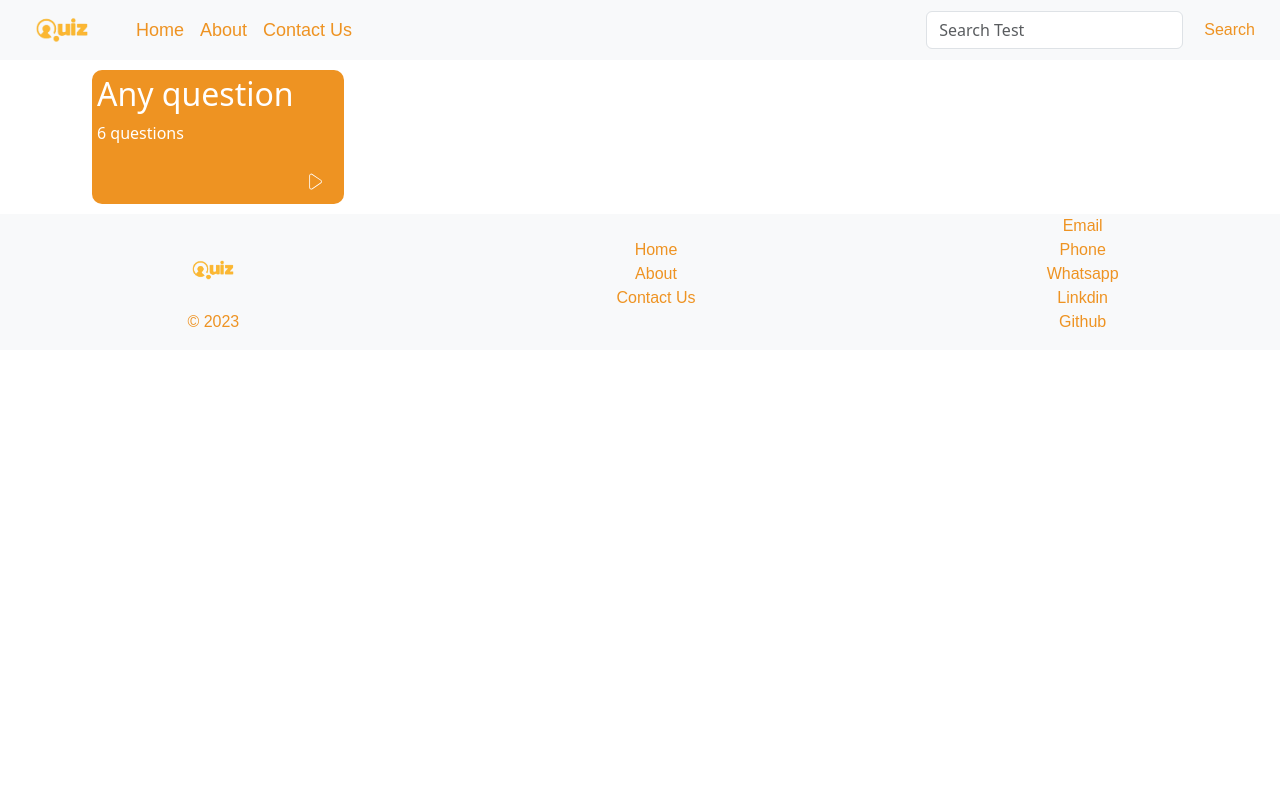
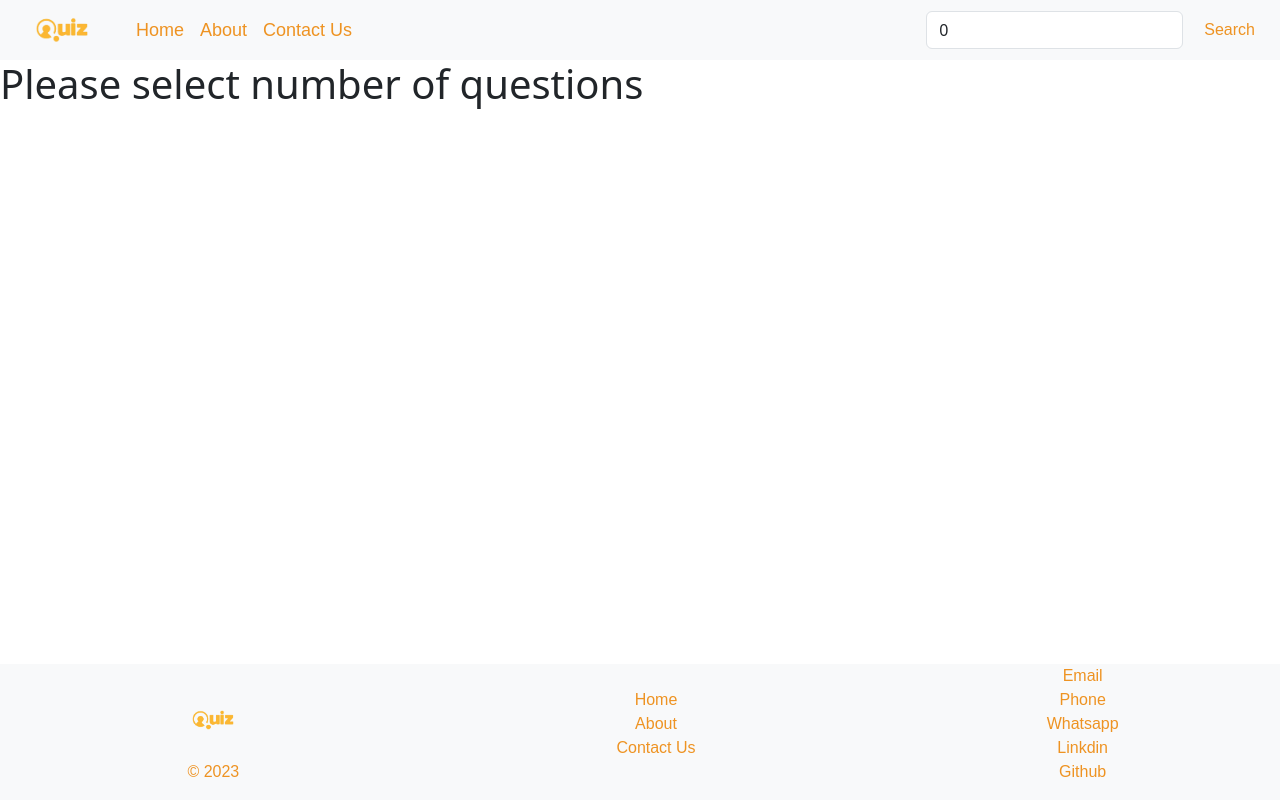
Before and after one commit to OussamaElm0/English-Quiz, a React (Create React App) app: page / in a window 1280 px wide. Built offline with nearby package versions, Linux system fonts and the light colour scheme; no server answers; a web font is replaced by a local one.

Commit message:
Setting the next question option's

```diff
--- a/src/components/App.jsx
+++ b/src/components/App.jsx
@@ -7,21 +7,18 @@ import Footer from './Footer';
 import About from '../pages/About';
 import Home from "../pages/Home";
 import NotFound from '../pages/NotFound';
-import TestPage from '../pages/TestPage';
 
 export default function App() {
-  const [searchValue, setSearchValue] = useState('')
-
+  const [numberTest, setNumberTest] = useState(0)
 
   return (
     <BrowserRouter>
-      <Header search={searchValue} changeValue={setSearchValue} />
+      <Header numberTest={numberTest} changeValue={setNumberTest} />
       <Routes>
-        <Route path='/'>
-          <Route index element={<Home />} />
+        <Route path="/">
+          <Route index element={<Home numberQuestions={numberTest} />} />
           <Route path="about" element={<About />} />
-          <Route path="test/:id" element={<TestPage />} />
-          <Route path='*' element={<NotFound />} />
+          <Route path="*" element={<NotFound />} />
         </Route>
       </Routes>
       <Footer />
--- a/src/components/Header.jsx
+++ b/src/components/Header.jsx
@@ -1,17 +1,18 @@
-import React from "react";
+import React, { useState } from "react";
 import { Link } from "react-router-dom";
 import "../styles/Header.css";
 
 export default function Header(props) {
-  const {search, changeValue} = props
+  const {numberTest, changeValue} = props
+  const [num, setNum] = useState(0)
 
   const handleClick = (e) => {
     e.preventDefault(e)
-    changeValue(search)
+    changeValue(num)
   }
   const handleChange = (e) => {
     const {target: {value}} = e
-    changeValue(value)
+    setNum(value)
   }
 
   return (
@@ -53,11 +54,10 @@ export default function Header(props) {
             <form class="d-flex" role="search">
               <input
                 class="form-control me-2"
-                type="search"
-                placeholder="Search Test"
-                aria-label="Search"
-                value={search}
+                type="number"
+                value={num}
                 onChange={(e) => handleChange(e)}
+                min={0}
               />
               <button class="btn" type="submit" onClick={(e) => handleClick(e)}>
                 Search
--- a/src/components/Test.jsx
+++ b/src/components/Test.jsx
@@ -1,21 +1,44 @@
-import React from 'react'
-import { CiPlay1 } from "react-icons/ci";
-import { Link, useParams } from 'react-router-dom';
+import React, { useState } from 'react'
 
 export default function Test(props) {
-    const {title, nbrOfQuestions, handleClick} = props
+    const {id, question, answers, rightAnswerId, updateScore, onNext} = props
+    const [answerSelected, setAnswerSelected] = useState("")
 
+    const handleClick = e => {
+      const {target: {value}} = e
+      setAnswerSelected(value)
+    }
+    const valideAnswer = () => {
+      updateScore( prev => {
+        return rightAnswerId === answerSelected ? prev + 1 : prev
+      })
+      onNext(prev => prev + 1)
+    }
 
     return (
       <>
         <div className="test">
-          <h2>{title}</h2>
-          <p>{nbrOfQuestions} questions</p>
-          <div className='play'>
-            <Link className="btn btn-quiz" to="test/2" >
-              <CiPlay1 className='play-icon' />
-            </Link>
+          <h1>{question}</h1>
+          <div className="answers">
+            {answers.map((a) => {
+              return (
+                <button
+                  key={a.idA}
+                  className="btn btn-quiz"
+                  onClick={(e) => handleClick(e)}
+                  value={a.idA}
+                >
+                  {a.answer}
+                </button>
+              );
+            })}
           </div>
+          <button
+            className="btn btn-next"
+            onClick={valideAnswer}
+          >
+            Next
+          </button>
         </div>
       </>
     );
--- a/src/components/Tests.jsx
+++ b/src/components/Tests.jsx
@@ -2,38 +2,59 @@ import React, { useEffect, useState } from 'react';
 import axios from 'axios';
 import Test from './Test';
 
-export default function Tests() {
+export default function Tests(props) {
+    const {nbrQst} = props
+    const [questions, setQuestions] = useState([])
+    const [score, setScore] = useState(0)
+    // const [currentQuestion, setCurrentQuestion] = useState(questions[questionIndex])
+    const [questionIndex, setIndex] = useState(0)
+    const [nextQuestion, setNextQuestion] = useState(false);
+    const API_URL = "http://localhost:4000/test?nbrQst=";
 
-    const [questions, setQuestions] = useState([
-      {
-        id: 1,
-        answers: [1,2,3,4,5,6],
-        question: "Any question"
+    const handleClick = () => {
+        setIndex(prev => prev + 1)
     }
-    ])
 
-    useEffect(async () => {
+    useEffect(() => {
+        const fetchQuestions = async () => {
             try {
-            const result = await axios.get("http://localhost:4000/1?select=20");
+                const result = await axios.get(`${API_URL}${nbrQst}`);
                 setQuestions(result.data)
-            console.log(questions);
             } catch (e) {
                 console.log(`Cannot make request: ${e.message}`);
             }
-        console.log(questions);
-    }, [])
+        }
+        fetchQuestions();
+        return () => {
+            setQuestions([]);
+        }
+    },[nbrQst])
+
+    useEffect(() => {
+        console.log(score);
+    },[score])
 
     return (
         <>
-        {questions.map(q => {
+            <div className='questions'>
+                {questions.map((qst, index) => {
+                    const {id, question, answers, rightAnswerId} = qst
                     return (
+                      <div style={{display: nextQuestion == index ? "block" : "none" }}>
                         <Test
-              nbrOfQuestions={q.answers.length}
-              title={q.question}
-              key={q.id}
+                          id={id}
+                          question={question}
+                          answers={answers}
+                          rightAnswerId={rightAnswerId}
+                          key={id}
+                          updateScore={setScore}
+                          onNext={setNextQuestion}
                         />
+                      </div>
                     );
                 })}
+
+            </div>
         </>
-    );
+    )
 }
--- a/src/pages/Home.jsx
+++ b/src/pages/Home.jsx
@@ -1,16 +1,16 @@
-import React, {useState, useEffect} from 'react';
-import axios from 'axios';
-import Tests from '../components/Tests';
-import "../styles/Home.css";
+import React from 'react'
+import Tests from '../components/Tests'
+import "../styles/Home.css"
 
-export default function Home() {
+export default function Home(props) {
+  const {numberQuestions} = props
 
-
-    return (
-      <>
-        <div className="container">
-          <Tests />
-        </div>
-      </>
-    );
+  return (
+    <div className='home-container'>
+      { numberQuestions === 0
+        ? <h1>Please select number of questions</h1>
+        : <Tests nbrQst={numberQuestions} />
+      }
+    </div>
+  )
 }
--- a/src/pages/TestPage.jsx
+++ /dev/null
@@ -1,13 +0,0 @@
-import React from 'react'
-import { useParams } from 'react-router-dom'
-
-export default function TestPage() {
-
-    const {id} = useParams()
-
-    return (
-        <>
-            Test num {id}
-        </>
-    )
-}
--- a/src/styles/Footer.css
+++ b/src/styles/Footer.css
@@ -4,7 +4,7 @@ footer {
     grid-template-rows: auto;
     font-family: var(--font);
     color: var(--orange);
-    position: relative;
+    position: absolute;
     bottom: 0;
     width: 100%;
     height: fit-content;
--- a/src/styles/Home.css
+++ b/src/styles/Home.css
@@ -13,17 +13,37 @@
     border-radius: 10px;
     padding: 5px;
     margin: 10px;
+    position: relative;
+    height: fit-content;
+    padding: 10px;
 }
-.play {
-    align-self: flex-end;
+.answers {
+    display: grid;
+    grid-template-columns: repeat(2,1fr);
+    grid-template-rows: repeat(2, 1fr);
+    gap: 10px;
+    position: relative;
+    top: 5px;
+    left: 30%;
 }
 .btn-quiz {
+    color: var(--orange);
+    background-color: var(--white);
+    grid-column: span 1;
+}
+.questions {
+    position: relative;
+    height: 25rem;
+}
+.btn-next {
+    position: relative;
+    bottom: 0;
+    left: 42%;
+    background-color: black;
     color: var(--white);
+    margin: 15px;
 }
-.btn-quiz:hover {
-    background: var(--white);
-    color: var(--orange);
+.btn-next:hover {
+    color: black;
+    background-color: var(--white);
 }
-.play-icon {
-    font-size: larger;
-}
```
Also changed, not shown: src/data/questions.js (added, +73 -0 lines). Lines whose indentation alone changed are shown as unchanged.
